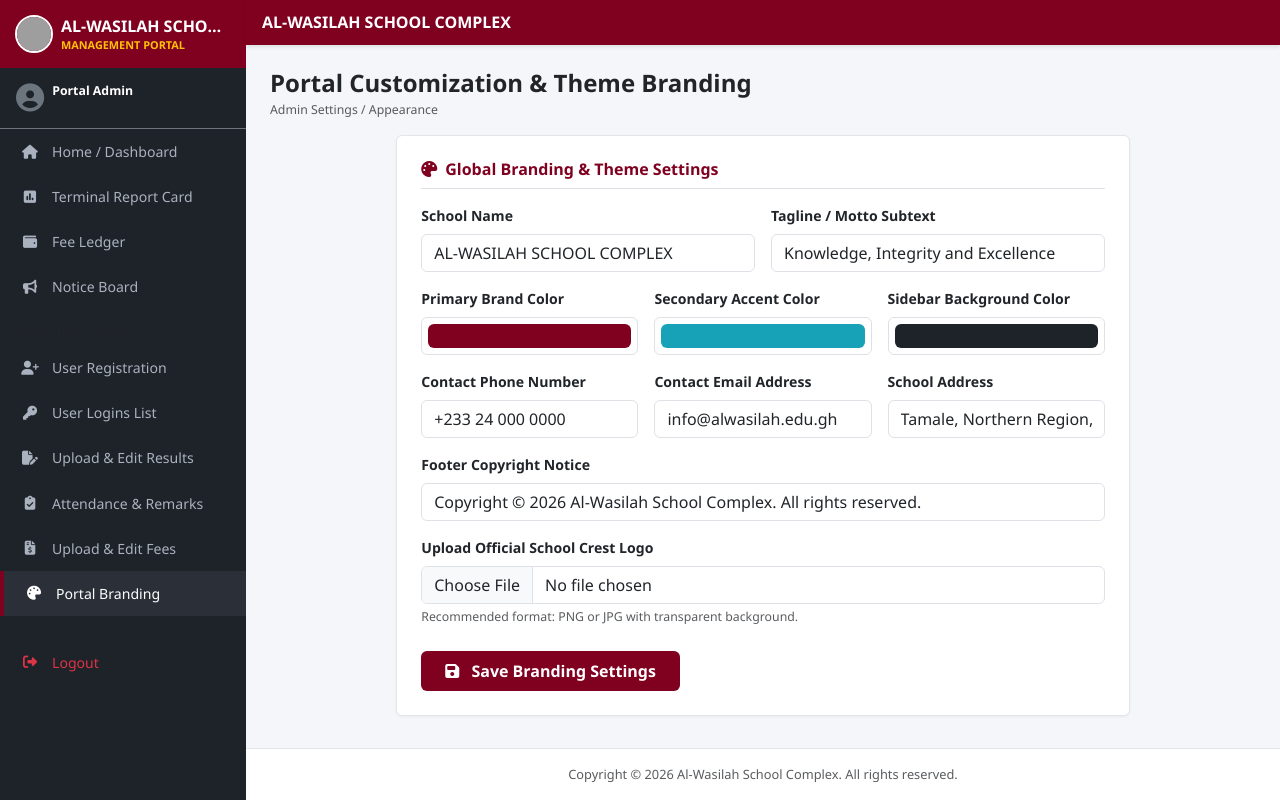
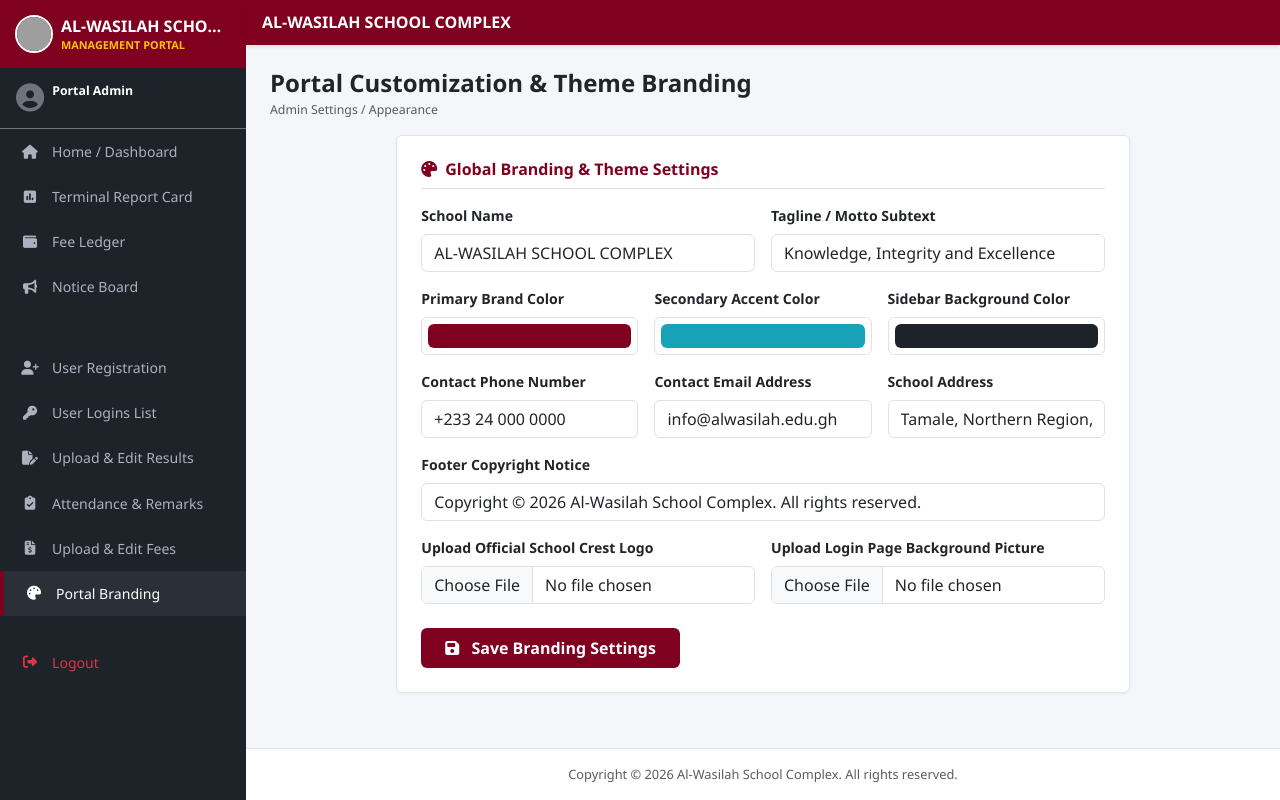
Before and after one commit to ahaqq861-sys/al-wasilah-portal, a Django app: page /portal/branding/ in a window 1280 px wide. Run offline with Django 5.2, Linux system fonts and the light colour scheme; a user stored in the database is signed in; data comes from the database, SQL or seed files in the repository; grey boxes are pictures that could not be loaded.

Commit message:
Add login page background picture upload option to branding admin page

```diff
--- a/portal/templates/portal/branding.html
+++ b/portal/templates/portal/branding.html
@@ -65,10 +65,21 @@
                     <input type="text" name="footer_copyright" value="{{ branding.footer_copyright }}" class="form-control" required>
                 </div>
 
-                <div class="mb-4">
-                    <label class="form-label fw-bold">Upload Official School Crest Logo</label>
-                    <input type="file" name="logo" class="form-control" accept="image/*">
-                    <small class="text-muted d-block mt-1">Recommended format: PNG or JPG with transparent background.</small>
+                <div class="row g-3 mb-4">
+                    <div class="col-md-6">
+                        <label class="form-label fw-bold">Upload Official School Crest Logo</label>
+                        <input type="file" name="logo" class="form-control" accept="image/*">
+                        {% if branding.logo %}
+                            <small class="text-success d-block mt-1"><i class="fa-solid fa-check me-1"></i>Current logo uploaded: {{ branding.logo.name }}</small>
+                        {% endif %}
+                    </div>
+                    <div class="col-md-6">
+                        <label class="form-label fw-bold">Upload Login Page Background Picture</label>
+                        <input type="file" name="login_background" class="form-control" accept="image/*">
+                        {% if branding.login_background %}
+                            <small class="text-success d-block mt-1"><i class="fa-solid fa-check me-1"></i>Current background uploaded: {{ branding.login_background.name }}</small>
+                        {% endif %}
+                    </div>
                 </div>
 
                 <button type="submit" class="btn btn-brand fw-bold px-4 py-2"><i class="fa-solid fa-floppy-disk me-2"></i> Save Branding Settings</button>
@@ -77,13 +88,3 @@
     </div>
 </div>
 {% endblock %}
-<div class="row g-3 mb-4">
-                    <div class="col-md-6">
-                        <label class="form-label fw-bold">Upload Official School Crest Logo</label>
-                        <input type="file" name="logo" class="form-control" accept="image/*">
-                    </div>
-                    <div class="col-md-6">
-                        <label class="form-label fw-bold">Upload Login Page Background Picture</label>
-                        <input type="file" name="login_background" class="form-control" accept="image/*">
-                    </div>
-                </div>
```
